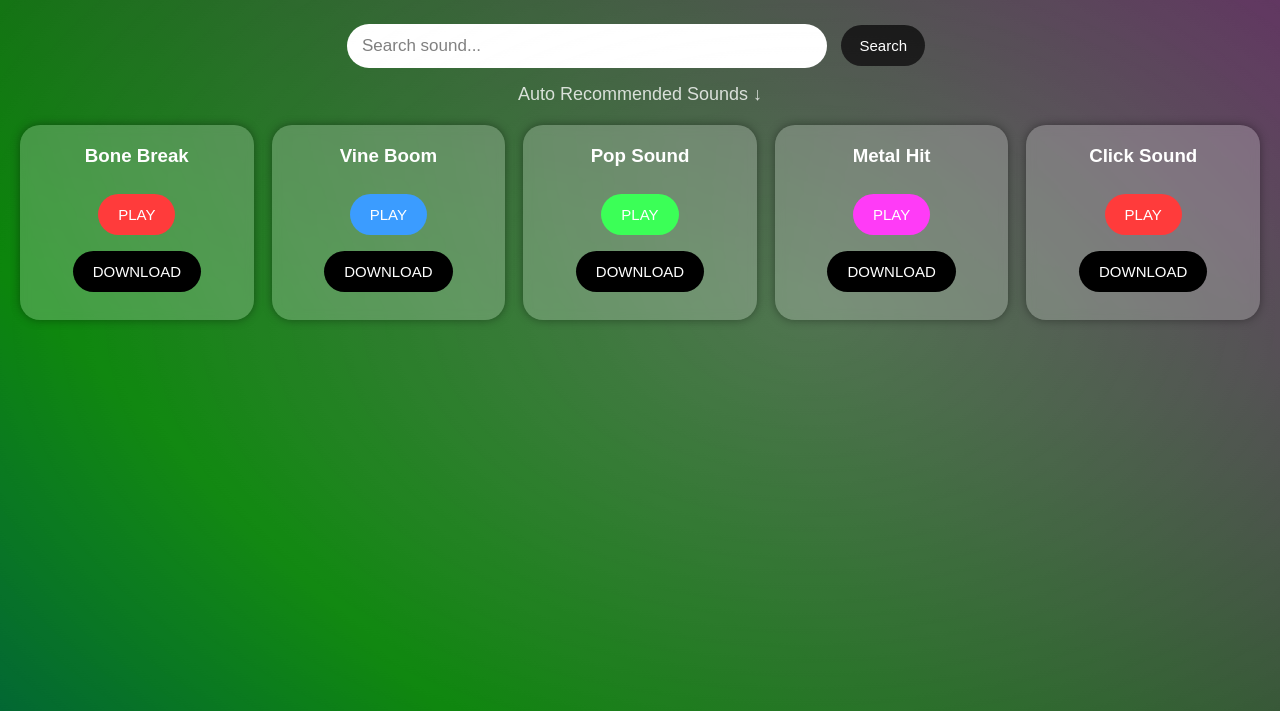
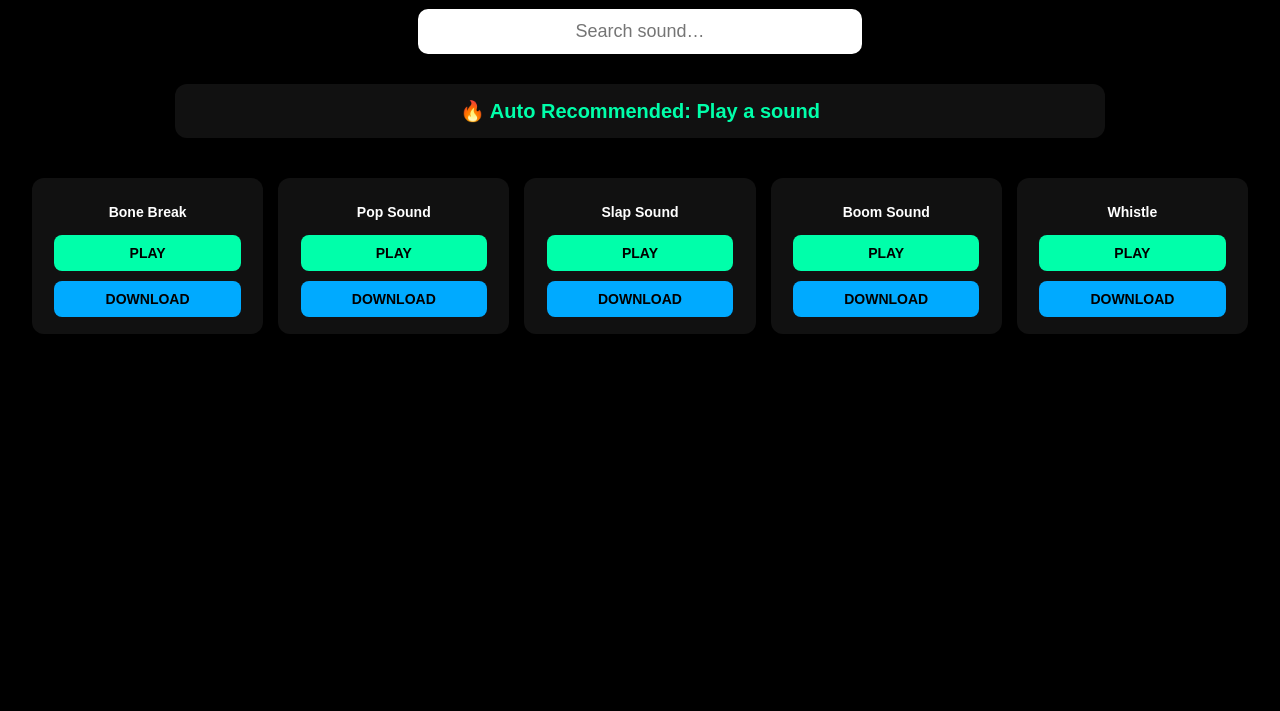
Before and after one commit to virendrasoni195-tech/pagefunnysound, a plain HTML site: page index.html in a window 1280 px wide. Shown: the part 89-800 px from the top of the page. Drawn offline with Linux system fonts and the light colour scheme.

Commit message:
index.html

```diff
--- a/index.html
+++ b/index.html
@@ -1,211 +1,175 @@
 <!DOCTYPE html>
-<html>
+<html lang="en">
 <head>
-<meta name="viewport" content="width=device-width, initial-scale=1">
+<meta charset="UTF-8">
+<title>Freezone123 - Sound Board</title>
 
 <style>
-/* GLOBAL */
     body {
+        background: #000;
+        font-family: Arial, sans-serif;
+        color: #fff;
         margin: 0;
         padding: 0;
-    background: linear-gradient(45deg, red, blue, green, purple);
-    background-size: 400% 400%;
-    animation: rgb 10s infinite linear;
-    font-family: Arial, sans-serif;
-    color: white;
+        text-align: center;
     }
 
-/* RGB Animation */
-@keyframes rgb {
-    0% { background-position: 0% 50%; }
-    50% { background-position: 100% 50%; }
-    100% { background-position: 0% 50%; }
+    h1 {
+        margin-top: 20px;
+        font-size: 32px;
+        font-weight: bold;
+        color: #00eaff;
     }
 
-/* Fog / Magic Effect */
-.fog {
-    position: fixed;
-    width: 200%;
-    height: 200%;
-    top: -50%;
-    left: -50%;
-    background: radial-gradient(white 1%, transparent 60%);
-    opacity: 0.18;
-    animation: fogMove 12s infinite linear;
+    /* Search Box */
+    #searchBox {
+        width: 90%;
+        max-width: 420px;
+        padding: 12px;
+        margin: 20px auto;
+        border-radius: 10px;
+        border: none;
+        font-size: 18px;
+        outline: none;
+        text-align: center;
     }
 
-@keyframes fogMove {
-    0% { transform: translateX(0); }
-    100% { transform: translateX(400px); }
+    /* Recommended Section */
+    #recommended {
+        margin: 10px auto 20px;
+        padding: 15px;
+        width: 90%;
+        max-width: 900px;
+        background: #111;
+        border-radius: 12px;
+        font-size: 20px;
+        color: #00ffaa;
+        font-weight: bold;
     }
 
-/* HEADER */
-header {
-    text-align: center;
-    padding: 25px 10px;
-    background: rgba(0,0,0,0.4);
-    backdrop-filter: blur(5px);
-    font-size: 30px;
-    font-weight: bold;
-    letter-spacing: 1px;
-    border-bottom: 2px solid white;
+    /* 5 Column Grid */
+    .grid {
+        display: grid;
+        grid-template-columns: repeat(5, 1fr);
+        gap: 15px;
+        padding: 20px;
+        width: 95%;
+        margin: auto;
     }
 
-/* SEARCH BOX */
-.search-box {
-    text-align: center;
-    margin: 20px;
+    .card {
+        background: #111;
+        border-radius: 12px;
+        padding: 12px;
+        font-size: 15px;
+        color: #fff;
+        transition: 0.2s;
     }
-
-.search-box input {
-    width: 85%;
-    max-width: 450px;
-    padding: 12px 15px;
-    border-radius: 30px;
-    border: none;
-    outline: none;
-    font-size: 17px;
-}
-
-.search-box button {
-    padding: 12px 18px;
-    border: none;
-    background: black;
-    color: white;
-    border-radius: 30px;
-    cursor: pointer;
-    margin-left: 10px;
-}
-
-/* AUTO RECOMMENDED TEXT */
-.recommended {
-    text-align: center;
-    font-size: 18px;
-    margin-top: -10px;
-    opacity: 0.8;
-}
-
-/* GRID - 5 COLUMNS */
-.container {
-    max-width: 1500px;
-    margin: auto;
-    padding: 20px;
-    display: grid;
-    grid-template-columns: repeat(5, 1fr);
-    gap: 18px;
-}
-
-@media(max-width: 1100px) {
-    .container { grid-template-columns: repeat(3, 1fr); }
-}
-
-@media(max-width: 700px) {
-    .container { grid-template-columns: repeat(2, 1fr); }
-}
-
-@media(max-width: 500px) {
-    .container { grid-template-columns: repeat(1, 1fr); }
-}
-
-/* SOUND CARD */
-.card {
-    background: rgba(255,255,255,0.22);
-    backdrop-filter: blur(5px);
-    padding: 20px;
-    border-radius: 20px;
-    text-align: center;
-    box-shadow: 0 0 10px #00000060;
+    .card:hover {
+        transform: scale(1.07);
+        background: #222;
     }
 
     .card h3 {
-    margin-top: 0;
+        font-size: 14px;
+        margin-bottom: 10px;
     }
 
-/* BUTTONS */
     button {
-    margin: 8px;
-    padding: 12px 20px;
+        width: 90%;
+        padding: 10px;
+        margin: 5px;
+        border-radius: 8px;
         border: none;
-    border-radius: 40px;
-    font-size: 15px;
-    color: white;
         cursor: pointer;
+        font-size: 14px;
+        font-weight: bold;
     }
-
-.c1 { background: #ff3b3b; }
-.c2 { background: #3b9cff; }
-.c3 { background: #3bff57; }
-.c4 { background: #ff3bf7; }
-
-.download {
-    background: black;
+    .playBtn {
+        background: #00ffaa;
+    }
+    .downloadBtn {
+        background: #00aaff;
     }
 </style>
 
-<script>
-function playSound(url) {
-    var audio = new Audio(url);
-    audio.play();
-}
-
-function downloadSound(url) {
-    var a = document.createElement("a");
-    a.href = url;
-    a.download = "sound.mp3";
-    a.click();
-}
-</script>
 </head>
-
 <body>
 
-<div class="fog"></div>
+<h1>Freezone123</h1>
 
-<header>FreeZone123</header>
+<input type="text" id="searchBox" placeholder="Search sound…">
 
-<div class="search-box">
-    <input type="text" placeholder="Search sound..." />
-    <button>Search</button>
+<div id="recommended">🔥 Auto Recommended: Play a sound</div>
+
+<div class="grid" id="soundGrid">
+
+    <!-- BOX 1 -->
+    <div class="card" data-name="bone break crack sound">
+        <h3>Bone Break</h3>
+        <button class="playBtn" onclick="playSound('https://www.myinstants.com/media/sounds/bone-crack.mp3')">PLAY</button>
+        <button class="downloadBtn" onclick="downloadSound('https://www.myinstants.com/media/sounds/bone-crack.mp3')">DOWNLOAD</button>
     </div>
 
-<div class="recommended">Auto Recommended Sounds ↓</div>
-
-<div class="container">
-
-    <!-- 5 Column Example (You can add unlimited boxes) -->
-    <div class="card">
-        <h3>Bone Break</h3>
-        <button class="c1" onclick="playSound('https://www.myinstants.com/media/sounds/bone-crack.mp3')">PLAY</button>
-        <button class="download" onclick="downloadSound('https://www.myinstants.com/media/sounds/bone-crack.mp3')">DOWNLOAD</button>
+    <!-- BOX 2 -->
+    <div class="card" data-name="pop click bubble">
+        <h3>Pop Sound</h3>
+        <button class="playBtn" onclick="playSound('https://www.myinstants.com/media/sounds/pop.mp3')">PLAY</button>
+        <button class="downloadBtn" onclick="downloadSound('https://www.myinstants.com/media/sounds/pop.mp3')">DOWNLOAD</button>
     </div>
 
-    <div class="card">
-        <h3>Vine Boom</h3>
-        <button class="c2" onclick="playSound('https://www.myinstants.com/media/sounds/vine-boom.mp3')">PLAY</button>
-        <button class="download" onclick="downloadSound('https://www.myinstants.com/media/sounds/vine-boom.mp3')">DOWNLOAD</button>
+    <!-- BOX 3 -->
+    <div class="card" data-name="slap thappad funny">
+        <h3>Slap Sound</h3>
+        <button class="playBtn" onclick="playSound('https://www.myinstants.com/media/sounds/slap.mp3')">PLAY</button>
+        <button class="downloadBtn" onclick="downloadSound('https://www.myinstants.com/media/sounds/slap.mp3')">DOWNLOAD</button>
     </div>
 
-    <div class="card">
-        <h3>Pop Sound</h3>
-        <button class="c3" onclick="playSound('https://www.myinstants.com/media/sounds/pop-up.mp3')">PLAY</button>
-        <button class="download" onclick="downloadSound('https://www.myinstants.com/media/sounds/pop-up.mp3')">DOWNLOAD</button>
+    <!-- BOX 4 -->
+    <div class="card" data-name="boom explosion">
+        <h3>Boom Sound</h3>
+        <button class="playBtn" onclick="playSound('https://www.myinstants.com/media/sounds/boom.mp3')">PLAY</button>
+        <button class="downloadBtn" onclick="downloadSound('https://www.myinstants.com/media/sounds/boom.mp3')">DOWNLOAD</button>
     </div>
 
-    <div class="card">
-        <h3>Metal Hit</h3>
-        <button class="c4" onclick="playSound('https://www.myinstants.com/media/sounds/metal-hit.mp3')">PLAY</button>
-        <button class="download" onclick="downloadSound('https://www.myinstants.com/media/sounds/metal-hit.mp3')">DOWNLOAD</button>
-    </div>
-
-    <div class="card">
-        <h3>Click Sound</h3>
-        <button class="c1" onclick="playSound('https://www.myinstants.com/media/sounds/mouse-click.mp3')">PLAY</button>
-        <button class="download" onclick="downloadSound('https://www.myinstants.com/media/sounds/mouse-click.mp3')">DOWNLOAD</button>
+    <!-- BOX 5 -->
+    <div class="card" data-name="whistle">
+        <h3>Whistle</h3>
+        <button class="playBtn" onclick="playSound('https://www.myinstants.com/media/sounds/whistle.mp3')">PLAY</button>
+        <button class="downloadBtn" onclick="downloadSound('https://www.myinstants.com/media/sounds/whistle.mp3')">DOWNLOAD</button>
     </div>
 
 </div>
 
+<script>
+let recommendedBox = document.getElementById("recommended");
+
+// PLAY Sound + Recommended Update
+function playSound(url) {
+    let audio = new Audio(url);
+    audio.play();
+    recommendedBox.innerHTML = "🔥 Recommended: " + url.split("/").pop();
+}
+
+// DOWNLOAD Sound
+function downloadSound(url) {
+    const a = document.createElement("a");
+    a.href = url;
+    a.download = url.split("/").pop();
+    a.click();
+}
+
+// SEARCH
+document.getElementById("searchBox").addEventListener("keyup", function() {
+    let value = this.value.toLowerCase();
+    let cards = document.querySelectorAll(".card");
+
+    cards.forEach(card => {
+        let name = card.getAttribute("data-name");
+        card.style.display = name.includes(value) ? "block" : "none";
+    });
+});
+</script>
+
 </body>
 </html>
-
-</html>
```
Lines whose indentation alone changed are shown as unchanged.
